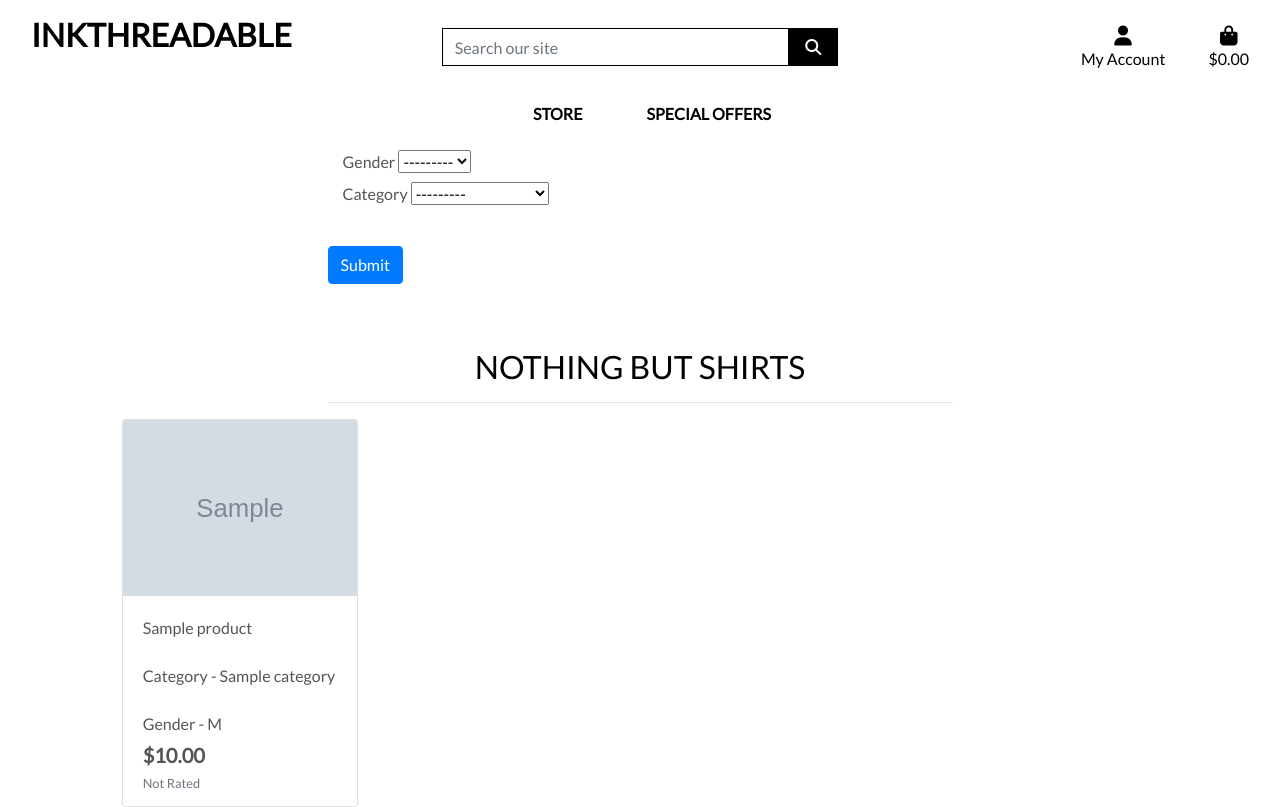
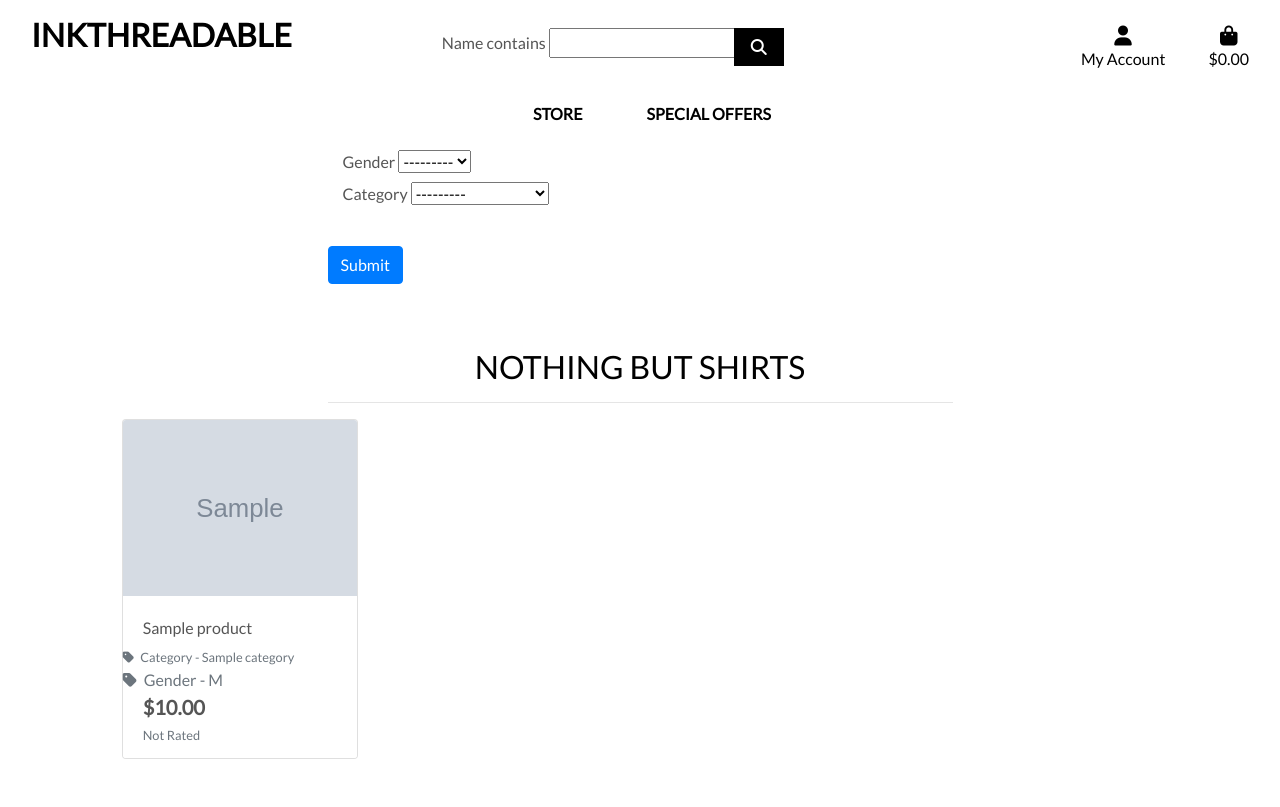
Before and after one commit to Pegrume88/inkthreadable, a Django app: page /products/ in a window 1280 px wide. After the commit the page ends 759 px from the top, so only its background shows below. Run offline with Django 3.2, Linux system fonts and the light colour scheme; tables that the repository leaves empty hold one stand-in row (values such as "Sample post"); grey boxes marked "Sample" are stand-in pictures; some libraries are stand-ins or nearby versions.

Commit message:
added function to seartch item by name

```diff
--- a/products/filters.py
+++ b/products/filters.py
@@ -1,9 +1,19 @@
 import django_filters
+
 from .models import Product
+
 
 class ProductFilter(django_filters.FilterSet):
 
     class Meta:
         model = Product
         fields = {'gender': ['exact'],
-                  'category': ['exact']}
+                  'category': ['exact'], }
+
+
+class SearchFilter(django_filters.FilterSet):
+
+    class Meta:
+        model = Product
+        fields = {
+                  'name': ['icontains'], }
--- a/products/templates/products/products.html
+++ b/products/templates/products/products.html
@@ -49,12 +49,20 @@
                                 <div class="card-body pb-1">
                                     <p class="mb-0">{{ product.name }}</p>
                                 </div>
-                                <div class="card-body pb-1">
-                                    <p class="mb-0">Category - {{ product.category.friendly_name }}</p>
-                                </div>
-                                <div class="card-body pb-1">
-                                    <p class="mb-0">Gender - {{ product.gender }}</p>
-                                </div>
+                                {% if product.category %}
+                                <p class="small mt-1 mb-0">
+                                    <a class="text-muted" href="{% url 'products' %}?category={{ product.category.name }}">
+                                        <i class="fas fa-tag mr-1"></i> Category - {{ product.category.friendly_name }}
+                                    </a>
+                                </p>
+                                {% endif %}
+                                {% if product.gender %}
+                                <p class="mb-0">
+                                    <a class="text-muted" href="{% url 'products' %}?products={{ product.gender }}">
+                                        <i class="fas fa-tag mr-1"></i> Gender - {{ product.gender }}
+                                    </a>
+                                </p>
+                                {% endif %}
                                 <div class="card-footer bg-white pt-0 border-0 text-left">
                                     <div class="row">
                                         <div class="col">
--- a/products/views.py
+++ b/products/views.py
@@ -2,7 +2,7 @@ from django.shortcuts import render, redirect, reverse, get_object_or_404
 from .models import Product, Category
 from django.db.models import Q
 from django.contrib import messages
-from .filters import ProductFilter
+from .filters import ProductFilter, SearchFilter
 
 
 
@@ -11,10 +11,12 @@ def all_products(request):
 
     products = Product.objects.all()
     product_filter = ProductFilter(request.GET, queryset=products)
+    search_filter = SearchFilter(request.GET, queryset=products)
 
     context = {
         'products': products,
         'product_filter': product_filter,
+        'search_filter': search_filter,
 
 
     }
--- a/templates/base.html
+++ b/templates/base.html
@@ -1,4 +1,5 @@
 {% load static %}
+{% load crispy_forms_tags %}
 
 <!doctype html>
 <html lang="en">
@@ -45,17 +46,21 @@
 
             </div>
             <div class="col-12 col-lg-4 my-auto py-1 py-lg-0">
-                <form method="GET" action="">
+                <form method="GET" action="{% url 'products' %}">
+
                     <div class="input-group w-100">
-                        <input class="form-control border border-black rounded-0" type="text" name="q" placeholder="Search our site">
+                        {{ search_filter.form|crispy }}
                         <div class="input-group-append">
                             <button class="form-control btn btn-black border border-black rounded-0" type="submit">
                                 <span class="icon">
+
                                     <i class="fas fa-search"></i>
                                 </span>
                             </button>
                         </div>
                     </div>
+
+
                 </form>
             </div>
             <div class="col-12 col-lg-4 my-auto py-1 py-lg-0">
```
Also changed, not shown: products/templates/products/product_detail.html (+14 -4 lines).
